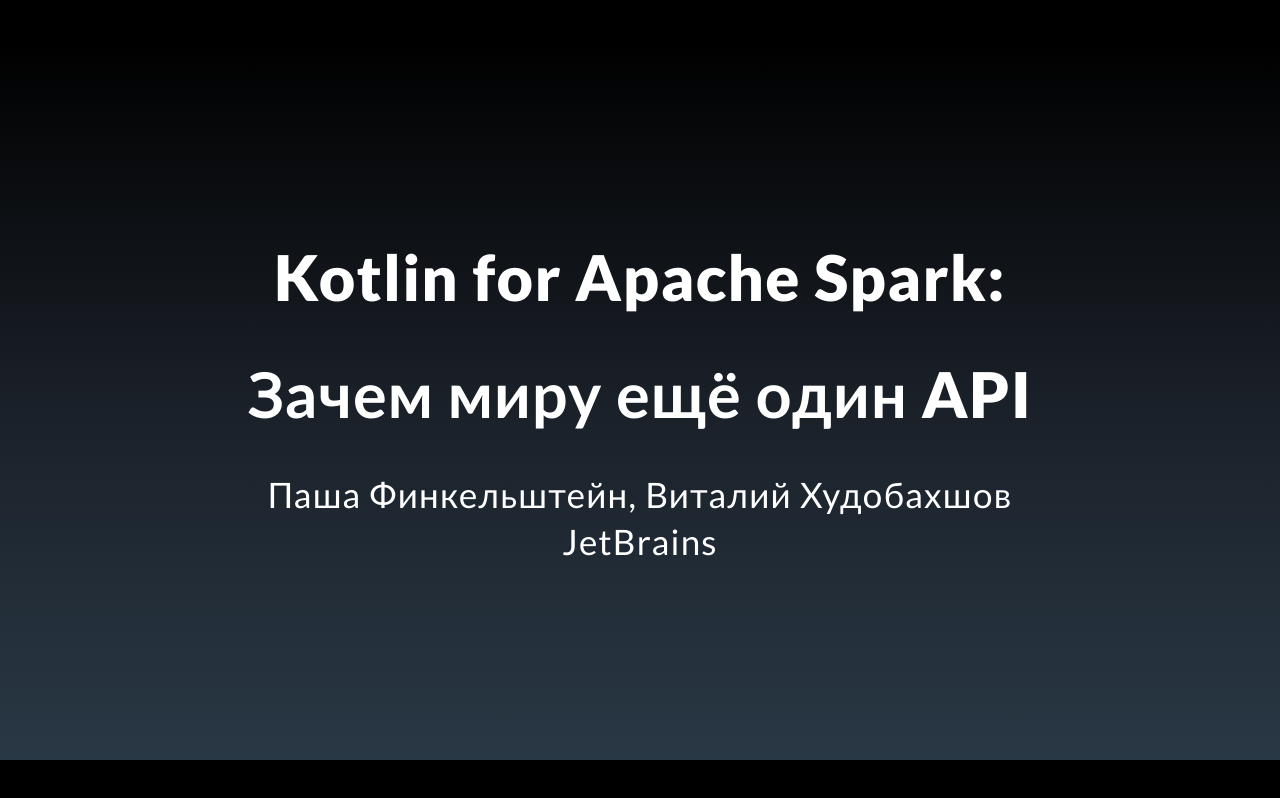
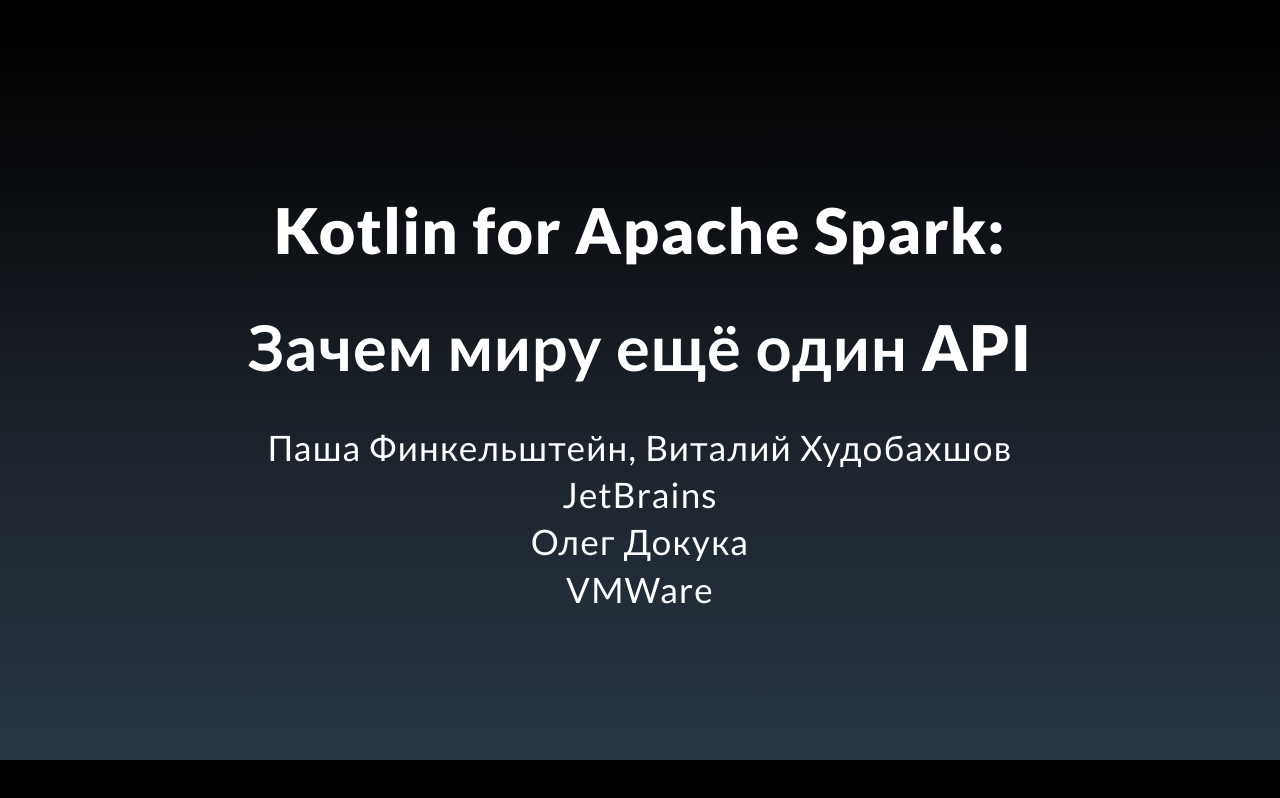
Before and after one commit to asm0dey/why-kotlinspark, a plain HTML site: page index.html in a window 1280 px wide. Drawn offline with Linux system fonts and the light colour scheme.

Commit message:
Deploying to gh-pages from  @ f23a8bd39a8fb57ad22352803375d02eed349cef 🚀

```diff
--- a/index.html
+++ b/index.html
@@ -11,7 +11,9 @@
 <h1>Kotlin for Apache Spark:</h1>
 <h1>Зачем миру ещё один API</h1>
 <p>Паша Финкельштейн, Виталий Худобахшов<br />
-JetBrains</p>
+JetBrains<br />
+Олег Докука<br />
+VMWare</p>
 </section>
 </foreignObject></svg><svg data-marpit-svg="" viewBox="0 0 1280 720"><foreignObject width="1280" height="720"><section id="2" data-class="lead" data-paginate="true" data-footer="@asm0di0 &amp;emsp13;&amp;emsp13;@khudobakhshov" data-background-image="linear-gradient(to bottom, #000 0%, #1a2028 50%, #293845 100%)" data-color="white" data-theme="gaia" class="lead" data-marpit-pagination="2" data-marpit-pagination-total="26" style="--class:lead;--paginate:true;--background-image:linear-gradient(to bottom, #000 0%, #1a2028 50%, #293845 100%);--color:white;--theme:gaia;color:white;background-image:linear-gradient(to bottom, #000 0%, #1a2028 50%, #293845 100%);background-position:center;background-repeat:no-repeat;background-size:cover;">
 <h1><svg data-marp-fitting="svg"><foreignObject><span data-marp-fitting-svg-content> На чём пишут под Spark?</span></foreignObject></svg></h1>
```
